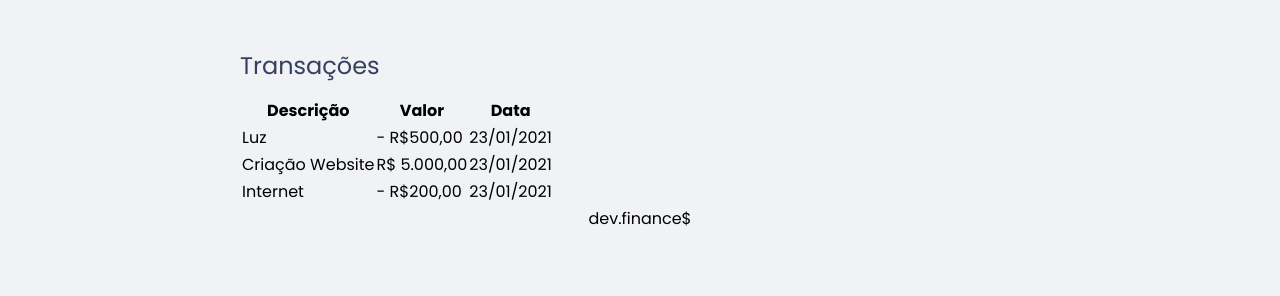
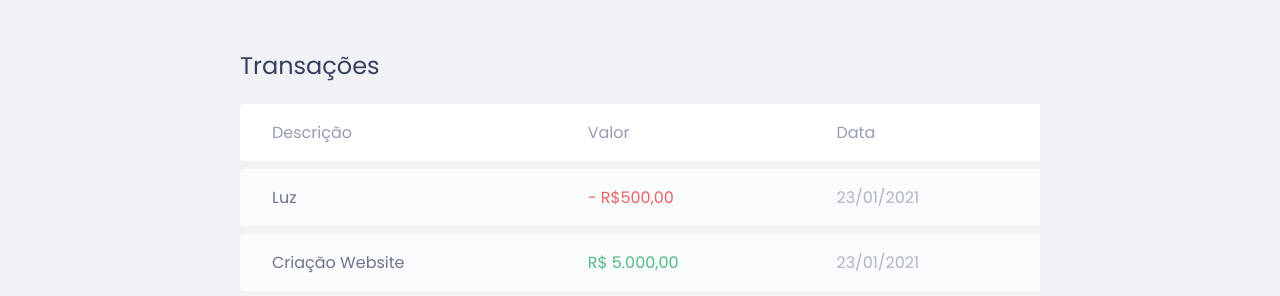
Before and after one commit to jpsb-developer/DevFinances, a plain HTML site: page index.html in a window 1280 px wide. Shown: the part 638-934 px from the top of the page. Before the commit the page ends 869 px from the top, so only its background shows below. Drawn offline with Linux system fonts and the light colour scheme.

Commit message:
class one finished

```diff
--- a/index.html
+++ b/index.html
@@ -43,19 +43,19 @@
                 </thead>
                 <tbody>
                     <tr>
-                        <td>Luz</td>
-                        <td>- R$500,00</td>
-                        <td>23/01/2021</td>
+                        <td class="description">Luz</td>
+                        <td class="expense">- R$500,00</td>
+                        <td class="date">23/01/2021</td>
                     </tr>
                     <tr>
-                        <td>Criação Website</td>
-                        <td>R$ 5.000,00</td>
-                        <td>23/01/2021</td>
+                        <td class="description">Criação Website</td>
+                        <td class="income">R$ 5.000,00</td>
+                        <td class="date">23/01/2021</td>
                     </tr>
                     <tr>
-                        <td>Internet</td>
-                        <td>- R$200,00</td>
-                        <td>23/01/2021</td>
+                        <td class="description">Internet</td>
+                        <td class="expense">- R$200,00</td>
+                        <td class="date">23/01/2021</td>
                     </tr>
 
                 </tbody>
--- a/style.css
+++ b/style.css
@@ -1,26 +1,25 @@
+/* Global ============================== */
+@import url("https://fonts.googleapis.com/css2?family=Poppins:ital,wght@0,100;0,200;0,300;0,400;0,500;0,600;0,700;1,200;1,300;1,500;1,600&display=swap");
 
-/* Global ============================== */
-@import url('https://fonts.googleapis.com/css2?family=Poppins:ital,wght@0,100;0,200;0,300;0,400;0,500;0,600;0,700;1,200;1,300;1,500;1,600&display=swap');
-
-:root{
+:root {
   --dark-blue: #363f5f;
 }
-*{
+* {
   margin: 0;
   padding: 0;
   box-sizing: border-box;
   font-family: "Poppins", sans-serif;
 }
-body{
+body {
   background: #f0f2f5;
 }
-.container{
+.container {
   width: min(90vw, 800px);
   margin: auto;
 }
 /* Titles ============================== */
 
-h2{
+h2 {
   margin-top: 3.2rem;
   margin-bottom: 0.8rem;
   color: var(--dark-blue);
@@ -28,53 +27,93 @@ h2{
 }
 /* Header ============================== */
 header {
-    background-color: #2D4A22;
+  background-color: #2d4a22;
   padding: 2rem 0 10rem;
   text-align: center;
 }
-#logo{
+#logo {
   color: #fff;
   font-weight: 100;
 }
 
 /* Balance ============================== */
-#balance{
+#balance {
   margin-top: -8rem;
 }
-#balance h2{
+#balance h2 {
   color: #fff;
-    margin-top:0;
+  margin-top: 0;
 }
 
 /* Cards  ============================== */
 
-.card{
+.card {
   background-color: #fff;
-    padding:1.5rem 2rem;
-    border-radius:.25rem;
+  padding: 1.5rem 2rem;
+  border-radius: 0.25rem;
   margin-bottom: 2rem;
   color: var(--dark-blue);
 }
-.card h3{
+.card h3 {
   font-weight: normal;
   font-size: 1rem;
 }
-.card p{
+.card p {
   font-size: 2rem;
-    line-height:3rem;
+  line-height: 3rem;
   margin-top: 1rem;
 }
 
-.card.total{
-    background-color:#49AA26;
-    color:#fff;
+.card.total {
+  background-color: #49aa26;
+  color: #fff;
 }
 
 /* Table ============================== */
 
+#data-table {
+  width: 100%;
+  border-spacing: 0 0.5rem;
+  color: #969cb3;
+}
+table thead tr th:first-child,
+table tbody tr td:first-child {
+  border-radius: 0.25rem 0 0 0.25rem;
+}
+table th {
+  background-color: #fff;
+  color: #969cb3;
+  font-weight: normal;
+  padding: 1rem 2rem;
+  text-align: left;
+}
+table td {
+  background-color: #fff;
+  padding: 1rem 2rem;
+}
+table tbody tr {
+  opacity: 0.7;
+  cursor: pointer;
+}
+table tr:hover {
+  opacity: 1;
+}
 
+td.description{
+  color: var(--dark-blue);
+}
+
+td.income{
+  color: #12a454;
+}
+td.expense{
+  color: #e92929;
+}
 /* Footer ============================== */
 
-footer{
+footer {
   text-align: center;
+  padding: 4rem 0 2rem;
+  color: var(--dark-blue);
+  opacity: .6;
 }
```
Lines whose indentation alone changed are shown as unchanged.
